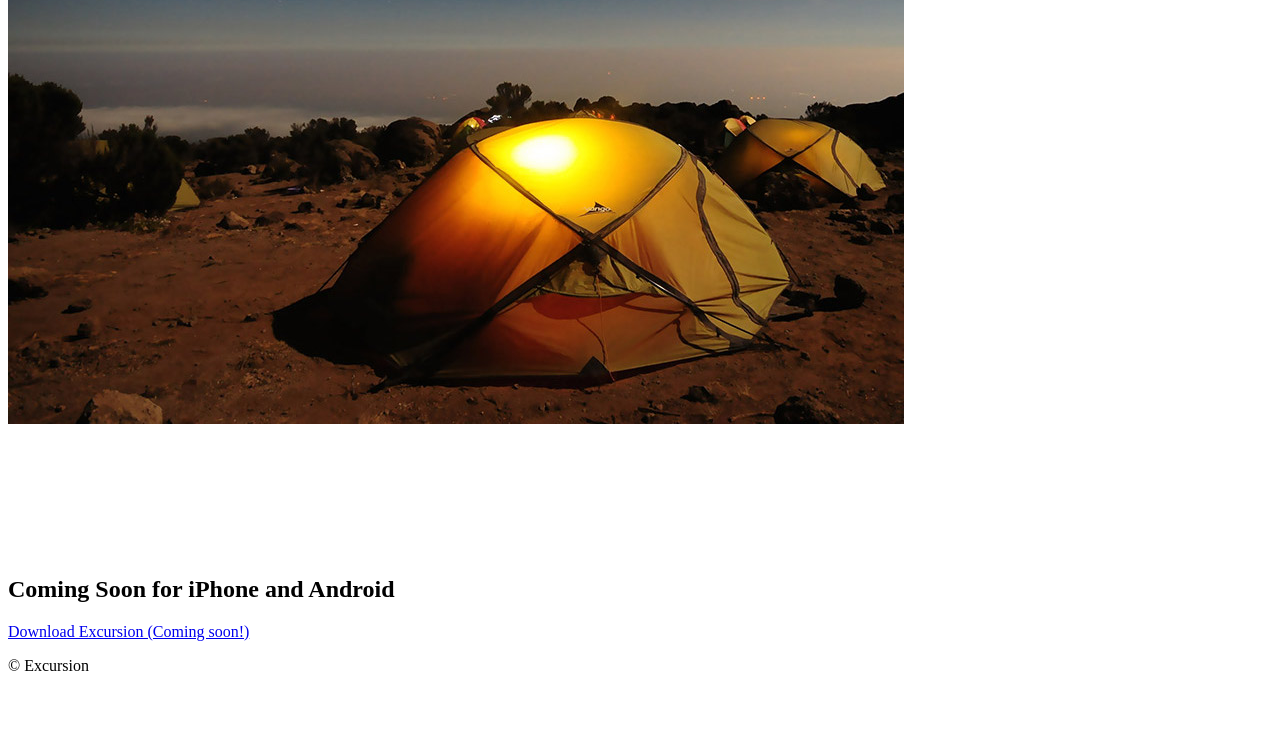
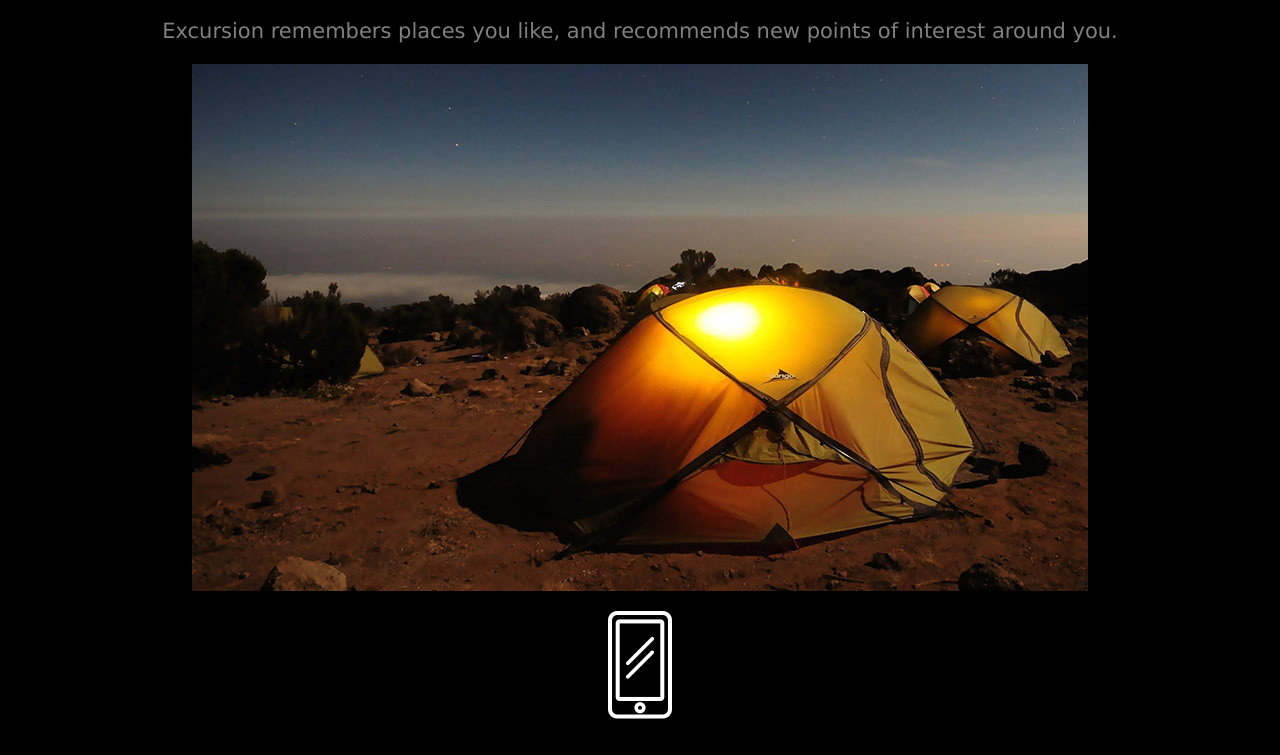
Before and after one commit to GitMan2017/Excursion_1, a plain HTML site: page index.html in a window 1280 px wide. Shown: the part 472-1227 px from the top of the page. Before the commit the page ends 1163 px from the top, so only its background shows below. Drawn offline with Linux system fonts and the light colour scheme.

Commit message:
updated html to point to css

```diff
--- a/index.html
+++ b/index.html
@@ -2,7 +2,7 @@
 <html>
   <head>
     <meta charset="utf-8">
-    <link href="resources/css/index.css" type="text/css" rel="stylesheet">
+    <link href="resources/css/style.css" type="text/css" rel="stylesheet">
     <title>Excursion_1</title>
   </head>
   <body class="body">
```
